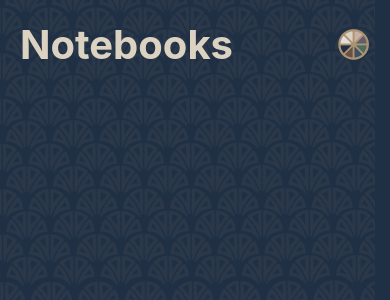
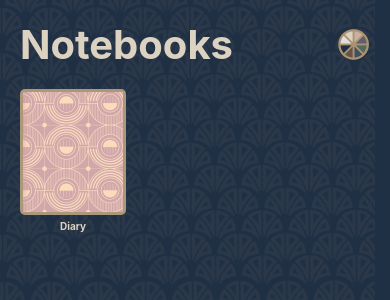
Before and after one commit to DerkachDiana/myNotebookClient, a React Native app: screen / in a window 390 px wide. Shown: the top 300 px of the page. Built offline with nearby package versions, Linux system fonts and the light colour scheme.

Commit message:
Create notebook cover

```diff
--- a/src/components/background/styles.ts
+++ b/src/components/background/styles.ts
@@ -6,6 +6,8 @@ export const BackgroundColor = styled.View`
 `;
 
 export const MyImg = styled.ImageBackground`
+  flex-direction: column;
+  align-items: flex-start;
   flex: 1;
   padding: 20px;
 `;
--- /dev/null
+++ b/src/components/coverWrapper/coverWrapper.tsx
@@ -0,0 +1,18 @@
+import React from 'react';
+import { ImageSourcePropType } from 'react-native';
+
+import { Cover, CoverBorder } from './styles';
+
+type CoverWrapperProps = {
+    cover: ImageSourcePropType
+};
+
+const CoverWrapper = ({ cover }: CoverWrapperProps) => {
+  return (
+    <CoverBorder>
+      <Cover source={cover}/>
+    </CoverBorder>
+  );
+};
+
+export default CoverWrapper;
--- /dev/null
+++ b/src/components/coverWrapper/styles.ts
@@ -0,0 +1,14 @@
+import styled from 'styled-components/native';
+
+import { Colors } from '../../constants/colors';
+
+export const CoverBorder = styled.View`
+  border-radius: 5px;
+  border-width: 3px;
+  border-color: ${Colors.GOLD};
+`;
+
+export const Cover = styled.Image`
+  width: 100px;
+  height: 120px;
+`;
--- /dev/null
+++ b/src/components/noteboookContainer/index.tsx
@@ -0,0 +1,23 @@
+import React from 'react';
+import { ImageSourcePropType } from 'react-native';
+
+import { Colors } from '../../constants/colors';
+import CoverWrapper from '../coverWrapper/coverWrapper';
+
+import { NotebookName, NotebookWrapper } from './styles';
+
+type NotebookContainerProps = {
+    notebookName: string,
+    cover: ImageSourcePropType
+};
+
+const NotebookContainer = ({ notebookName, cover }: NotebookContainerProps) => {
+  return (
+    <NotebookWrapper>
+      <CoverWrapper cover={cover}/>
+      <NotebookName color={Colors.LIGHTGOLD}>{notebookName}</NotebookName>
+    </NotebookWrapper>
+  );
+};
+
+export default NotebookContainer;
--- /dev/null
+++ b/src/components/noteboookContainer/styles.ts
@@ -0,0 +1,14 @@
+import styled from 'styled-components/native';
+
+export const NotebookWrapper = styled.View`
+  flex-direction: column;
+  align-items: center;
+  margin-top: 20px;
+`;
+
+export const NotebookName = styled.Text`
+  margin-top: 5px;
+  font-size: 10px;
+  font-weight: bold;
+  color: ${(props) => props.color}
+`;
--- a/src/screens/notebook/mainScreen/index.tsx
+++ b/src/screens/notebook/mainScreen/index.tsx
@@ -2,6 +2,7 @@ import React from 'react';
 import { Image } from 'react-native';
 
 import Background from '../../../components/background/Background';
+import NotebookContainer from '../../../components/noteboookContainer';
 import Title from '../../../components/title/Title';
 
 import { Icons } from '../../../assets/Icons';
@@ -17,6 +18,10 @@ const Main = () => {
         <Title text={'Notebooks'} color={Colors.LIGHTGOLD}/>
         <Image source={Icons.colorWheel}/>
       </HeaderContainer>
+      <NotebookContainer
+        notebookName={'Diary'}
+        cover={require('../../../assets/mockCovers/pink-cover.png')}
+      />
     </Background>
   );
 };
--- a/src/screens/notebook/mainScreen/styles.ts
+++ b/src/screens/notebook/mainScreen/styles.ts
@@ -1,8 +1,8 @@
 import styled from 'styled-components/native';
 
 export const HeaderContainer = styled.View`
-  display: flex;
-  flexDirection: row;
-  justifyContent: space-between;
-  alignItems: center;
+  width: 100%;
+  flex-direction: row;
+  justify-content: space-between;
+  align-items: center;
 `;
```
Also changed, not shown: src/assets/mockCovers/pink-cover.png (added).
